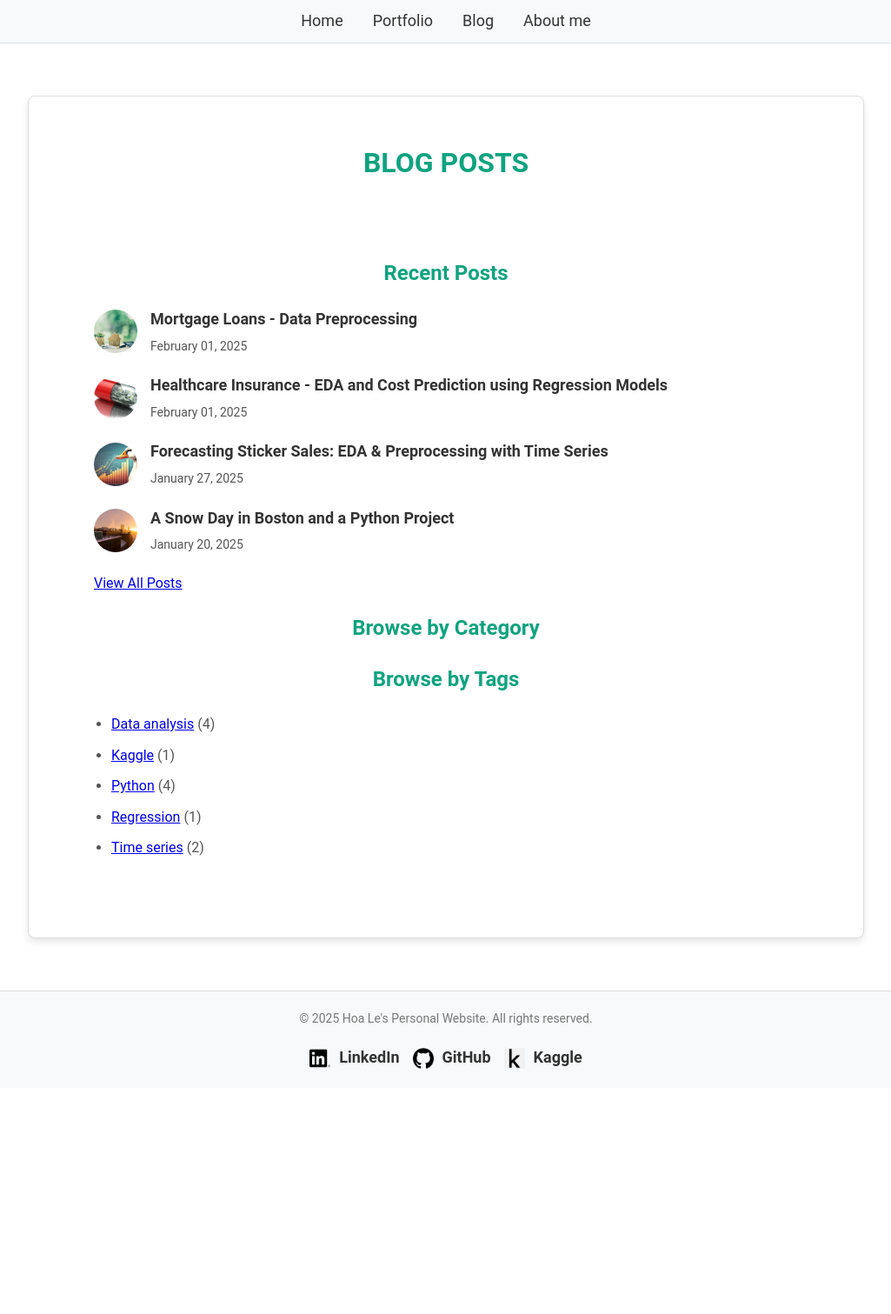
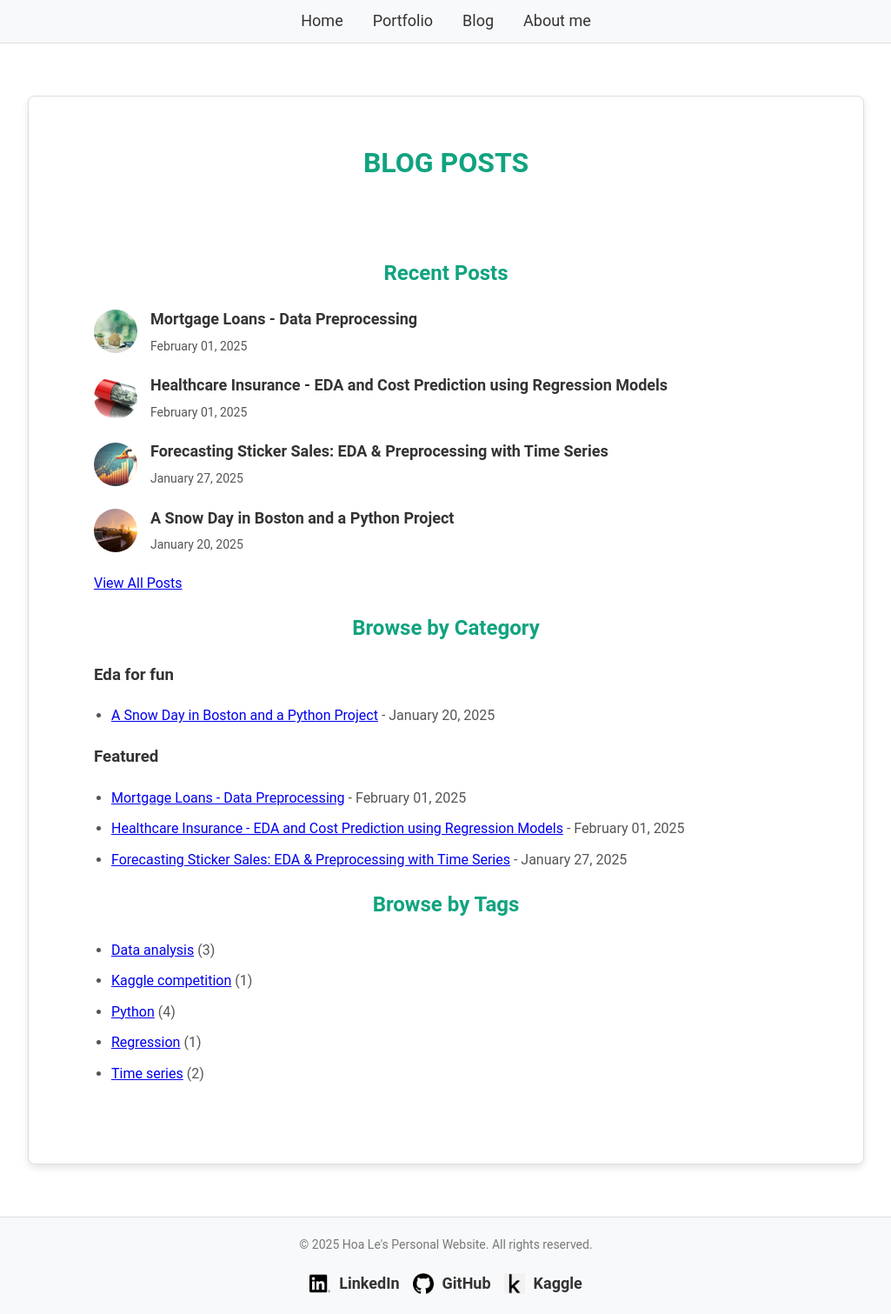
Before and after one commit to Hoale2908/hoale2908.github.io, a Jekyll site: the page built from posts.html, in a window 1280 px wide. Shown: the whole page at 87% size, without its empty margins (127-1152 px from the left). Built offline with Jekyll 4.4.1, drawn with Linux system fonts in a browser that asks for light colours; before the commit the page ends 1251 px from its top, so only the background shows below that.

Commit message:
Update portfolio layout styles and enhance post metadata: change heading color, refine tags, and add categories

```diff
--- a/_layouts/portfolio_layout.html
+++ b/_layouts/portfolio_layout.html
@@ -57,7 +57,8 @@
 
             h1, h2 {
                 text-align: center;
-                color: #333;
+                color: #10a37f;
+                ;
             }
 
             p, ul {
--- a/_posts/2025-01-20-post-a-snow-day-in-boston-and-a-python-project.md
+++ b/_posts/2025-01-20-post-a-snow-day-in-boston-and-a-python-project.md
@@ -2,7 +2,8 @@
 layout: post_layout
 title: "A Snow Day in Boston and a Python Project"
 date: 2025-01-20
-tags: [python, data analysis,]
+tags: [python, ]
+categories: [EDA for Fun]
 images:
 - assets/img/boston-in-snow.jpg
 ---
--- a/_posts/2025-01-27-EDA-forecasting-sales-kaggle.md
+++ b/_posts/2025-01-27-EDA-forecasting-sales-kaggle.md
@@ -2,7 +2,8 @@
 layout: post_layout
 title: "Forecasting Sticker Sales: EDA & Preprocessing with Time Series"
 date: 2025-01-27
-tags: [python, data analysis, kaggle, time series,]
+tags: [python, data analysis, kaggle competition, time series,]
+categories: [Featured]
 images:
   - assets/img/kaggle-forecasting-sticker-sales.png
 ---
--- a/_posts/2025-02-01-healthcare-insurance-eda-and-prediction-using-regression-models.md
+++ b/_posts/2025-02-01-healthcare-insurance-eda-and-prediction-using-regression-models.md
@@ -3,6 +3,7 @@
 title: "Healthcare Insurance - EDA and Cost Prediction using Regression Models"
 date: 2025-02-01
 tags: [python, data analysis, regression,]
+categories: [Featured]
 images:
   - assets/img/healthcare-cost.jpg
 ---
--- a/_posts/2025-02-01-mortgage-loan-data-preprocessing.md
+++ b/_posts/2025-02-01-mortgage-loan-data-preprocessing.md
@@ -3,6 +3,7 @@
 title: "Mortgage Loans - Data Preprocessing"
 date: 2025-02-01
 tags: [python, data analysis, time series,]
+categories: [Featured]
 images:
   - assets/img/home-loans.jpg
 ---
```
